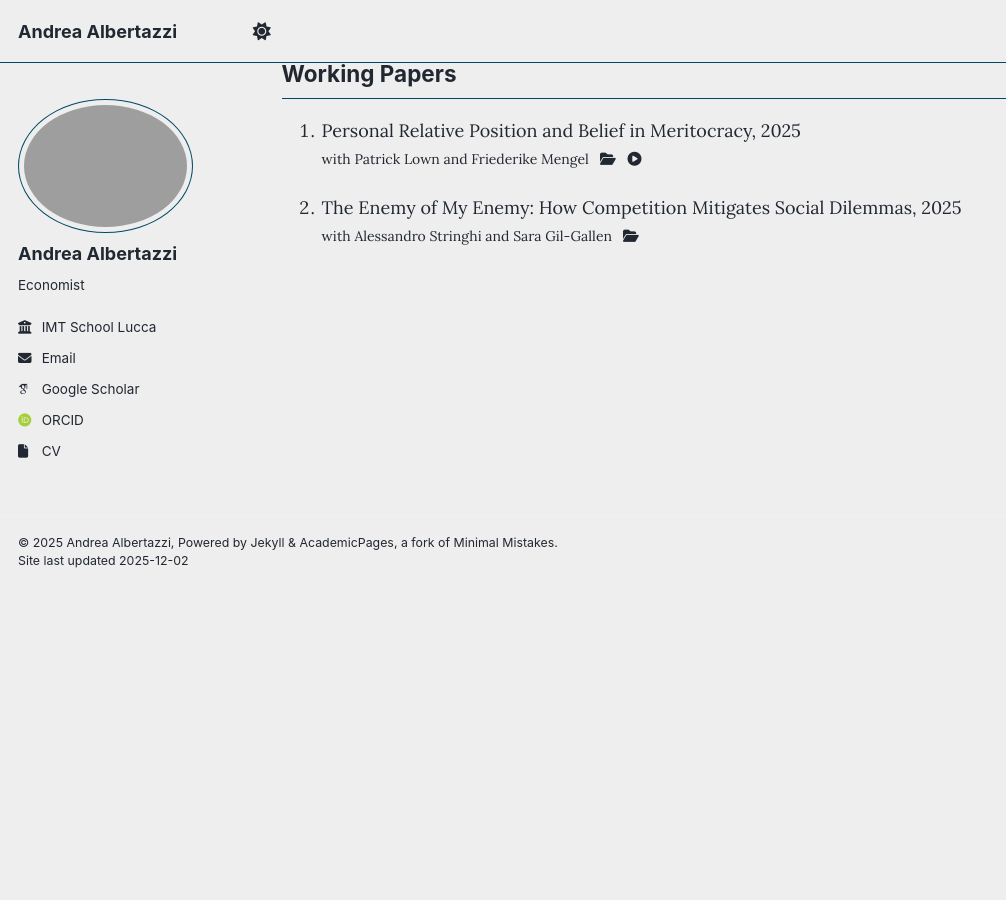
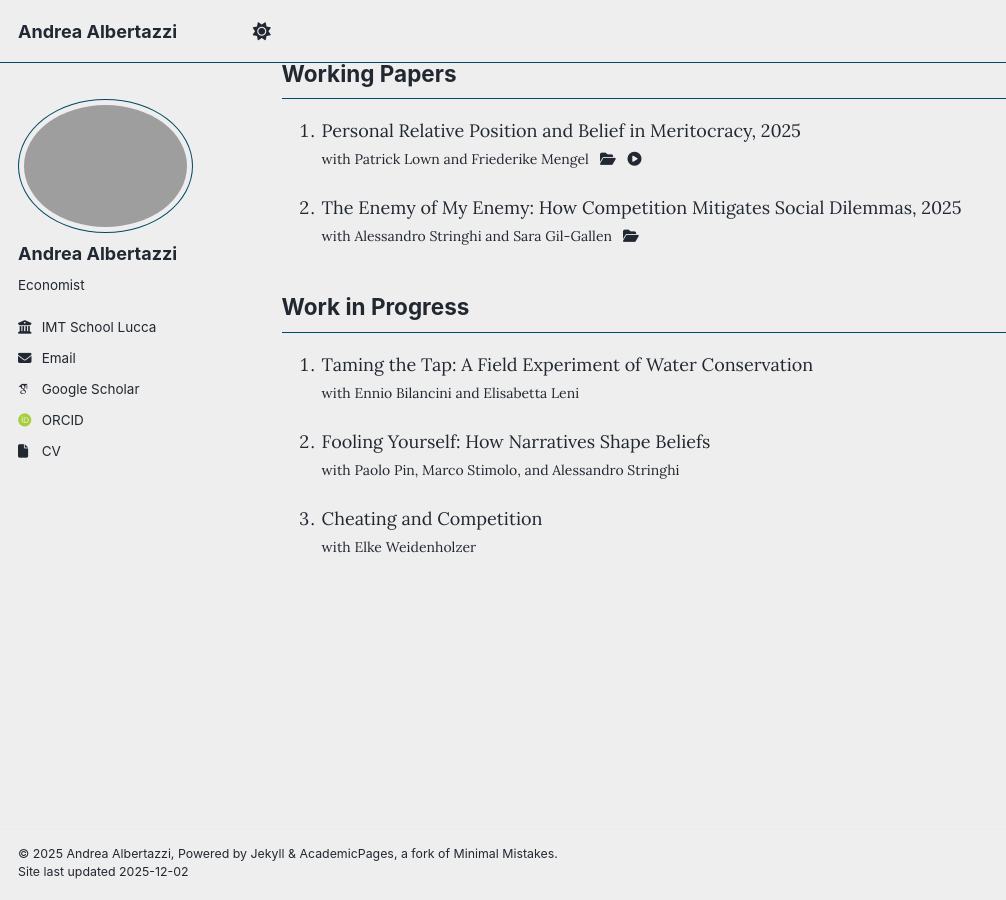
Before and after one commit to tazze87/tazze87.github.io, a Jekyll site: the page built from _pages/about.md, in a window 1280 px wide and 900 px high, scrolled down 596 px. Shown: the whole window, without its empty margins (0-1006 px from the left). Built offline with Jekyll 4.4.1, drawn with Linux system fonts in a browser that asks for light colours; some web fonts are replaced; a script that is not in the unit is left out; before the commit the page ends 1185 px from its top, so only the background shows below that.

Commit message:
Update about.md

```diff
--- a/_pages/about.md
+++ b/_pages/about.md
@@ -79,3 +79,22 @@ author_profile: true
     <a href="https://github.com/tazze87/tazze87.github.io/tree/master/files/dataSGA_enemy" target="_blank" rel="noopener noreferrer"><i class="fas fa-folder-open"></i>
     </a>
     </span>
+
+## Work in Progress
+1. Taming the Tap: A Field Experiment of Water Conservation<br>
+    <span style="font-size:14px;">
+    with <a href="https://sites.google.com/site/enniobilancini/home" target="_blank" rel="noopener noreferrer">Ennio Bilancini</a>
+    and <a href="https://sites.google.com/view/elisabettaleni/home" target="_blank" rel="noopener noreferrer">Elisabetta Leni</a>
+    </span>
+
+2. Fooling Yourself: How Narratives Shape Beliefs<br>
+    <span style="font-size:14px;">
+    with <a href="https://www.paolopin.com" target="_blank" rel="noopener noreferrer">Paolo Pin</a>,
+    <a href="https://sites.google.com/view/marcostimolo/home" target="_blank" rel="noopener noreferrer">Marco Stimolo</a>,
+    and <a href="https://sites.google.com/view/alessandrostringhi" target="_blank" rel="noopener noreferrer">Alessandro Stringhi</a>
+    </span>
+
+3. Cheating and Competition<br>
+    <span style="font-size:14px;">
+    with <a href="https://scholar.google.com/citations?hl=en&user=esqNgnEAAAAJ" target="_blank" rel="noopener noreferrer">Elke Weidenholzer</a>
+    </span>
```
